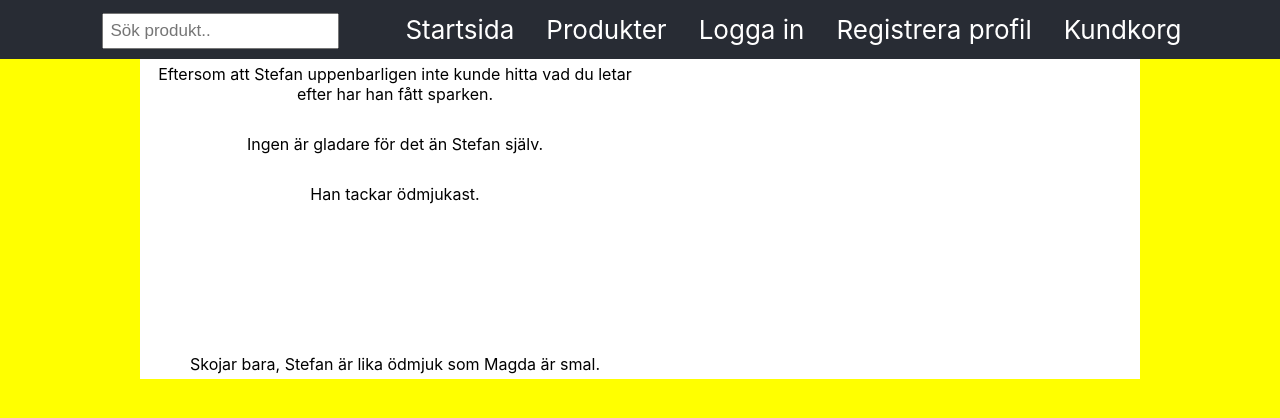
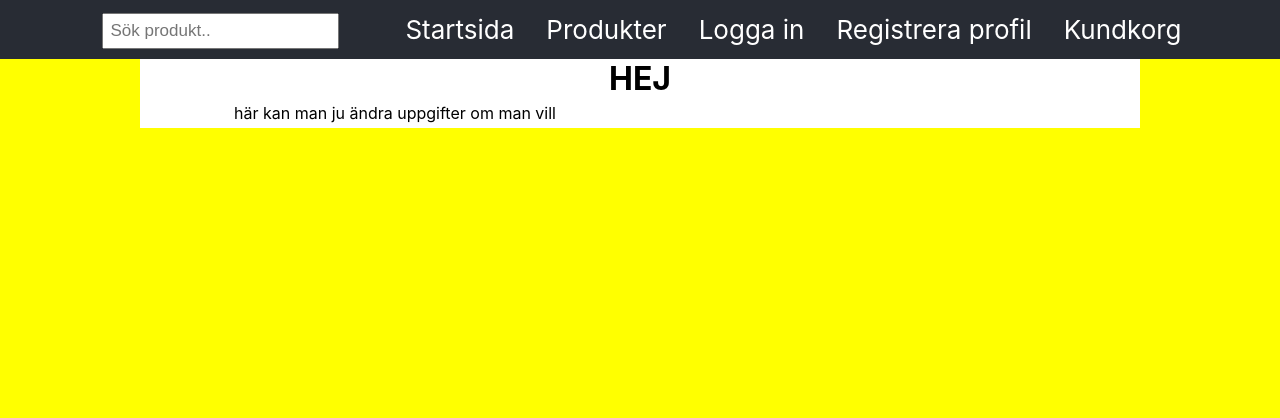
Before and after one commit to peterpanduro/d0018e-webb, a React (Create React App) app: page /editprofile in a window 1280 px wide. Shown: the top 418 px of the page. Built offline with nearby package versions, Linux system fonts and the light colour scheme.

Commit message:
routes are hard, react is blue, muuuue

```diff
--- a/src/App.js
+++ b/src/App.js
@@ -12,6 +12,7 @@ import ShoppingCart from './pages/ShoppingCart'
 import Order from './pages/Order'
 import NotFound from './pages/404'
 import { CartProvider } from './AppContext'
+import EditProfile from './pages/EditProfile'
 
 export default function App() {
 
@@ -36,6 +37,7 @@ export default function App() {
               <Route exact path ="/account" render={()=><Account rerend={rerender} />}/>
               <Route exact path="/cart" component={ShoppingCart} />
               <Route exact path="/account/order/:order_id" component={Order} />
+              <Route exact path ="/editprofile" render={()=><EditProfile rerend={rerender}/>}/>
               <Route component={NotFound} />
             </Switch>
           </div>
--- a/src/pages/Account.js
+++ b/src/pages/Account.js
@@ -1,7 +1,9 @@
 import React, { useEffect, useState } from 'react'
+import {Link} from 'react-router-dom';
 import Cookies from 'js-cookie';
 import { getUser } from '../functions/api'
 import '../css/Account.css'
+
 
 
 export default function Account() {
@@ -43,6 +45,7 @@ export default function Account() {
                     <li>{user.Name}</li><br/>
                     <li>{user.Email}</li>
                 </ul>
+                <Link to="./editprofile" className="btn btn-primary">helå</Link>
             </div>
         </div>
     )
--- /dev/null
+++ b/src/pages/EditProfile.js
@@ -0,0 +1,12 @@
+import React from 'react';
+
+
+
+export default function EditProfile() {
+    return (
+        <div className = "EditProfile">
+            <h1>HEJ</h1>
+            <p>här kan man ju ändra uppgifter om man vill</p>
+        </div>
+    );
+}
```
